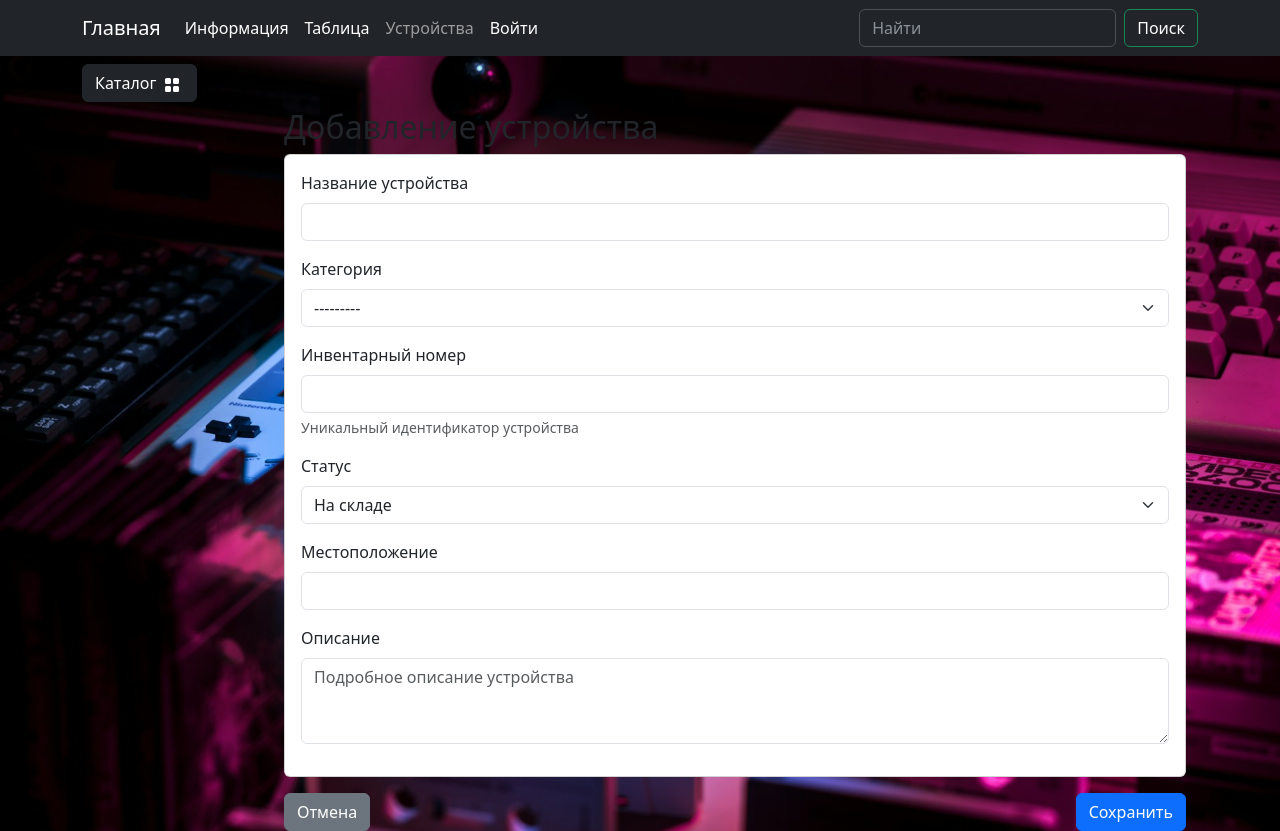
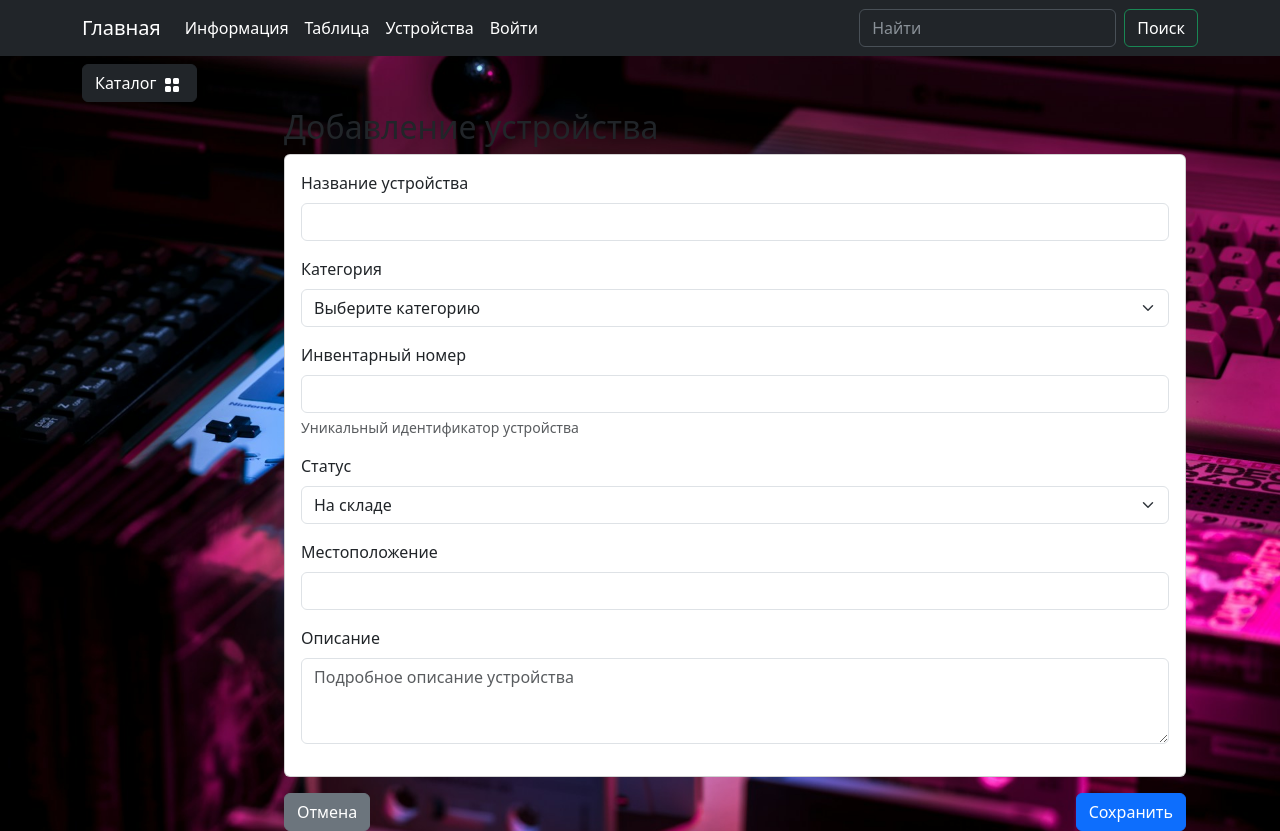
Before and after one commit to john-doedster/equipment_accounting_web_app, a Django app: page /table/create/ in a window 1280 px wide. Run offline with Django 5.2, Linux system fonts and the light colour scheme; data that the repository does not hold is empty; some libraries are stand-ins or nearby versions.

Commit message:
Good job

```diff
--- a/table/forms.py
+++ b/table/forms.py
@@ -3,6 +3,15 @@ from django.utils.translation import gettext_lazy as _
 from .models import Device, Category
 
 class DeviceForm(forms.ModelForm):
+
+    category = forms.ModelChoiceField(
+        queryset=Category.objects.all().order_by('name'),
+        label=_('Категория'),
+        required=False,  # Если категория не обязательна
+        empty_label="Выберите категорию",  # Заменяем прочерк на это текст
+        widget=forms.Select(attrs={'class': 'form-select'})
+    )
+
     class Meta:
         model = Device
         fields = ['name', 'category', 'inventory_number', 'status', 'location', 'description']
@@ -29,6 +38,13 @@ class DeviceForm(forms.ModelForm):
 
     def __init__(self, *args, **kwargs):
         super().__init__(*args, **kwargs)
+
+        self.fields['category'].empty_label = "Выберите категорию"
+        self.fields['category'].queryset = Category.objects.all().order_by('name')
+        self.fields['category'].widget.attrs.update({
+            'class': 'form-select'
+        })
+
         # Добавляем классы form-control для всех полей
         for field_name, field in self.fields.items():
             if field_name not in ['status', 'category']:
--- a/templates/base.html
+++ b/templates/base.html
@@ -49,7 +49,7 @@
                         </li>
 
                         <li class="nav-item">
-                            <a class="nav-link" href="{% url 'table:device_list' %}">Устройства</a>
+                            <a class="nav-link text-white" href="{% url 'table:device_list' %}">Устройства</a>
                         </li>
 
 
```
Also changed, not shown: table/templates/table/base.html (line endings or trailing spaces).
